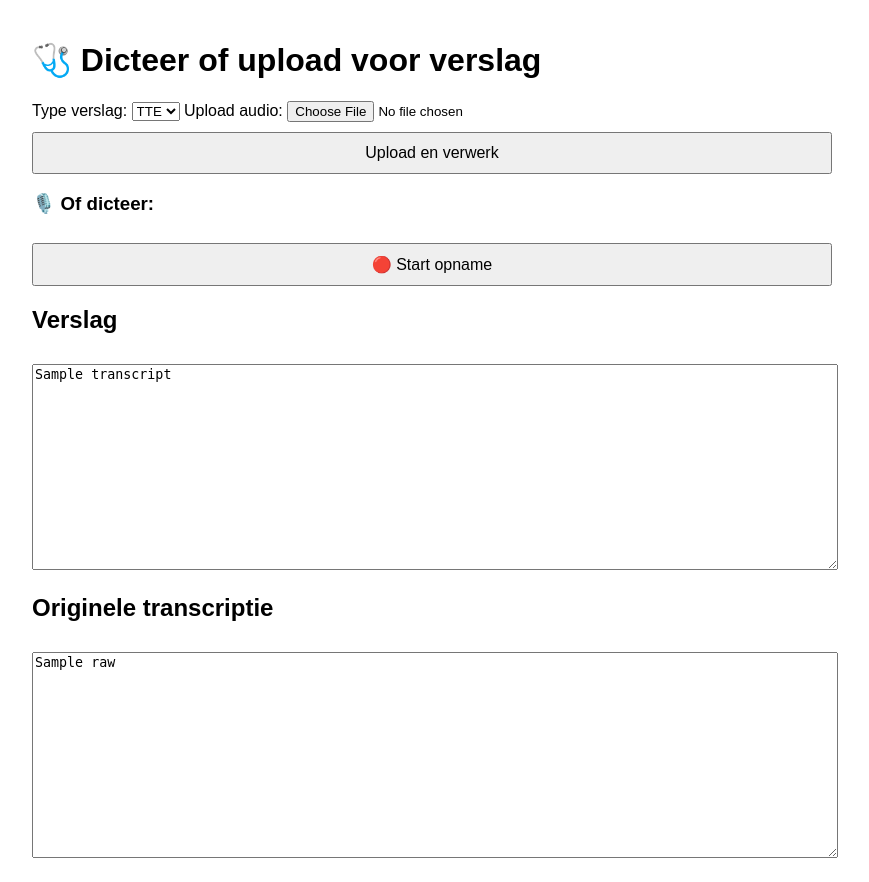
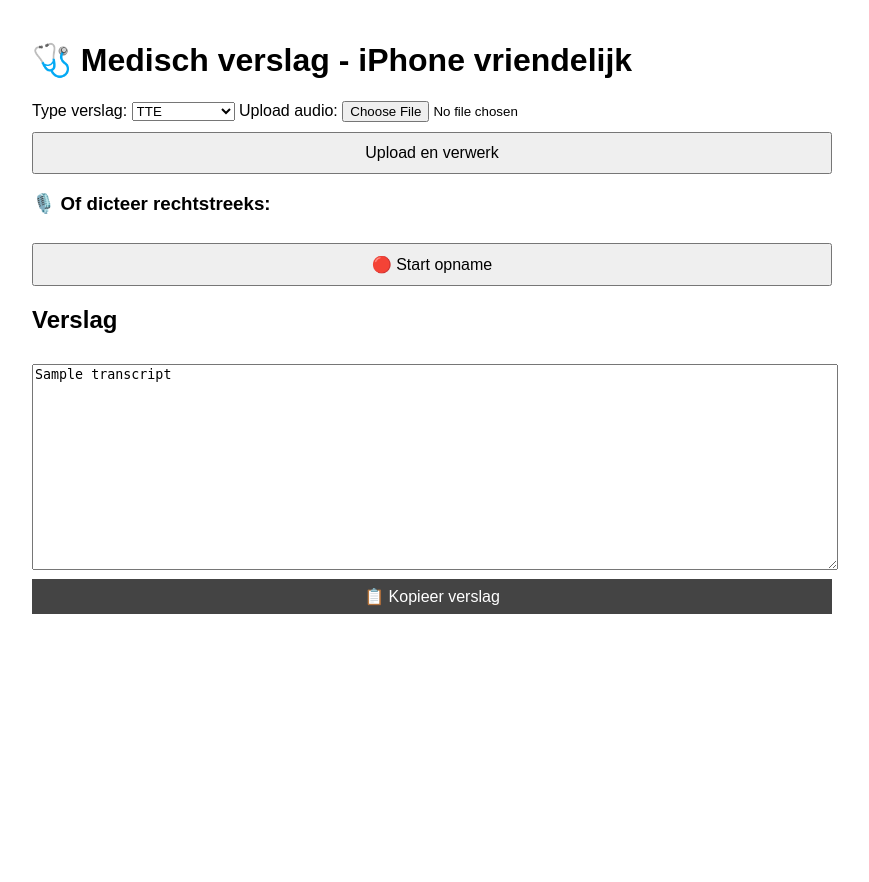
Before and after one commit to jdverbek/jdverbek, a Flask app: template templates/index.html in a window 1280 px wide. Shown: the whole page, without its empty margins (208-1077 px from the left). After the commit the page ends 614 px from the top, so only its background shows below. Run offline with Flask 3, Linux system fonts and the light colour scheme; the template is opened without the code that fills it: most values are stand-ins (such as "Sample title", 1, 10 or a date in 2020).

Commit message:
Update index.html

```diff
--- a/templates/index.html
+++ b/templates/index.html
@@ -2,34 +2,37 @@
 <html lang="nl">
 <head>
   <meta charset="UTF-8" />
-  <title>Transcriptie Medisch Verslag</title>
+  <title>Medisch Verslag - iPhone Compatibel</title>
   <style>
     body { font-family: sans-serif; padding: 20px; max-width: 800px; margin: auto; }
     button { padding: 10px; font-size: 1em; margin-top: 10px; width: 100%; }
     .recording { background-color: red; color: white; }
     .stopping { background-color: blue; color: white; }
     textarea { width: 100%; min-height: 200px; margin-top: 10px; font-family: monospace; }
+    .copy-button { margin-top: 5px; background: #444; color: white; border: none; padding: 8px 12px; cursor: pointer; }
   </style>
 </head>
 <body>
-  <h1>🩺 Dicteer of upload voor verslag</h1>
+  <h1>🩺 Medisch verslag - iPhone vriendelijk</h1>
 
   <form method="post" action="/transcribe" enctype="multipart/form-data" id="uploadForm">
     <label for="verslag_type">Type verslag:</label>
     <select name="verslag_type">
       <option value="TTE">TTE</option>
       <option value="TEE">TEE</option>
+      <option value="spoedconsult">Spoedconsult</option>
+      <option value="raadpleging">Raadpleging</option>
     </select>
 
     <label>Upload audio:</label>
-    <input type="file" name="audio_file" id="audioInput" accept="audio/*" />
+    <input type="file" name="audio_file" accept="audio/*" />
 
     <button type="submit">Upload en verwerk</button>
   </form>
 
-  <h3>🎙️ Of dicteer:</h3>
+  <h3>🎙️ Of dicteer rechtstreeks:</h3>
   <button id="recordBtn" onclick="toggleRecord()">🔴 Start opname</button>
-  <audio id="preview" controls style="display:none; margin-top:10px;"></audio>
+  <audio id="preview" controls style="margin-top:10px; display:none;"></audio>
 
   <form id="recordUploadForm" method="post" action="/transcribe" enctype="multipart/form-data" style="display:none;">
     <input type="hidden" name="verslag_type" value="TTE" />
@@ -37,52 +40,29 @@
   </form>
 
   <h2>Verslag</h2>
-  <textarea readonly>{{ transcript }}</textarea>
-
-  <h2>Originele transcriptie</h2>
-  <textarea readonly>{{ raw }}</textarea>
+  <textarea id="verslagText" readonly>{{ transcript }}</textarea>
+  <button class="copy-button" onclick="copyVerslag()">📋 Kopieer verslag</button>
 
   <script>
     let recording = false;
     let mediaRecorder, chunks = [];
-
-function isIOS() {
-  return /iPad|iPhone|iPod/.test(navigator.userAgent) && !window.MSStream;
-}
-
-function getSupportedMimeType() {
-  const types = [
-    "audio/mp4",
-    "audio/mpeg",
-    "audio/webm",
-    "audio/wav",
-    "audio/ogg"
-  ];
-  for (let type of types) {
-    if (MediaRecorder.isTypeSupported(type)) return type;
-  }
-  return "";
-}
 
     function toggleRecord() {
       const btn = document.getElementById("recordBtn");
 
       if (!recording) {
         navigator.mediaDevices.getUserMedia({ audio: true }).then(stream => {
-      const mimeType = getSupportedMimeType();
-      mediaRecorder = new MediaRecorder(stream, { mimeType });
+          mediaRecorder = new MediaRecorder(stream, { mimeType: "audio/webm" });
           chunks = [];
 
           mediaRecorder.ondataavailable = e => chunks.push(e.data);
           mediaRecorder.onstop = () => {
-        const blob = new Blob(chunks, { type: mimeType });
-        const ext = mimeType.includes("mpeg") ? "mp3" :
-                    mimeType.includes("webm") ? "webm" :
-                    mimeType.includes("ogg") ? "ogg" :
-                    mimeType.includes("wav") ? "wav" :
-                    mimeType.includes("mp4") ? "m4a" : "bin";
-        const filename = "dictaat_" + Date.now() + "." + ext;
-        const file = new File([blob], filename, { type: mimeType });
+            const blob = new Blob(chunks, { type: "audio/webm" });
+            const file = new File([blob], "dictaat_" + Date.now() + ".webm", { type: "audio/webm" });
+
+            const preview = document.getElementById("preview");
+            preview.src = URL.createObjectURL(blob);
+            preview.style.display = "block";
 
             const fileInput = document.getElementById("recordedAudioInput");
             const dataTransfer = new DataTransfer();
@@ -107,7 +87,13 @@ function toggleRecord() {
         btn.className = "recording";
       }
     }
+
+    function copyVerslag() {
+      const text = document.getElementById("verslagText");
+      text.select();
+      document.execCommand("copy");
+      alert("Verslag gekopieerd naar klembord.");
+    }
   </script>
-
 </body>
 </html>
```
Lines whose indentation alone changed are shown as unchanged.
